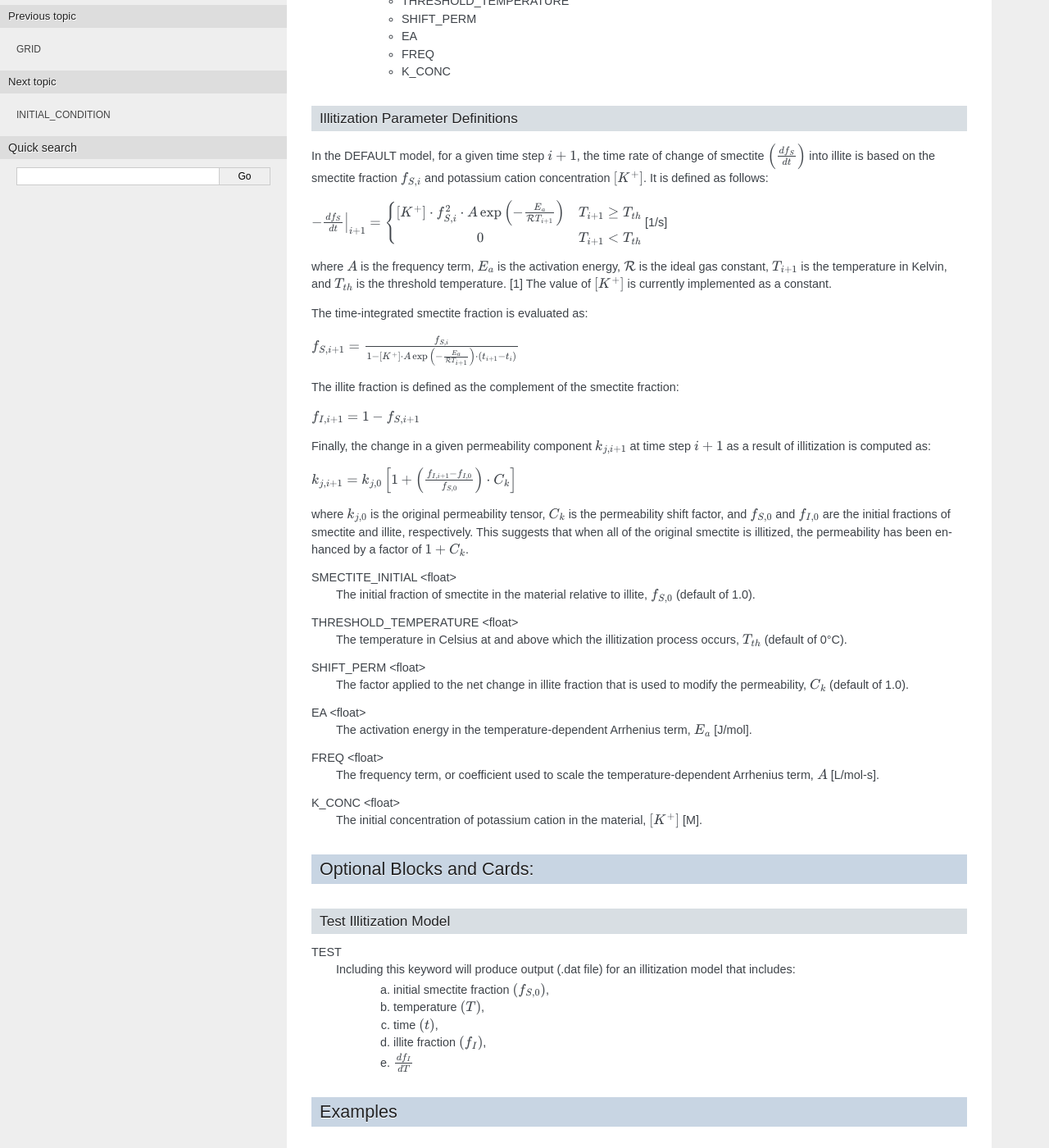
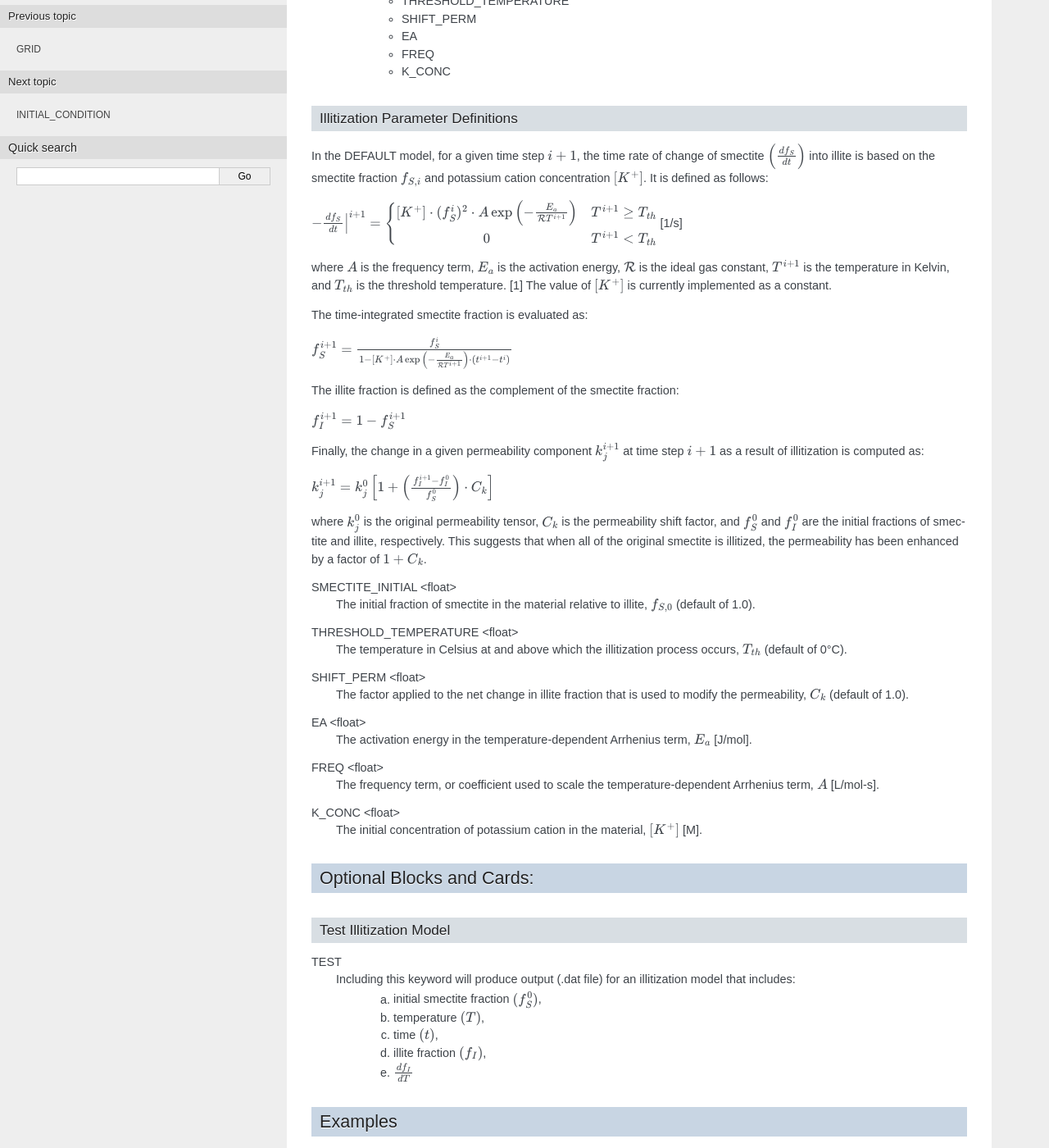
Before and after one commit to Miracloon/pflotran-documentation, a Sphinx documentation site: the page built from source/user_guide/cards/subsurface/illitization.rst, in a window 1280 px wide and 1400 px high, scrolled down 484 px. Shown: the whole window at 82% size. Built offline with Sphinx 7.4.7, drawn with Linux system fonts in a browser that asks for light colours.

```diff
--- a/source/user_guide/cards/subsurface/illitization.rst
+++ b/source/user_guide/cards/subsurface/illitization.rst
@@ -34,23 +34,23 @@ Illitization Parameter Definitions
 
 In the DEFAULT model, for a given time step :math:`i+1`, the time rate of change of smectite :math:`\left(\frac{df_{S}}{dt}\right)` into illite is based on the smectite fraction :math:`f_{S,i}` and potassium cation concentration :math:`[K^{+}]`. It is defined as follows:
 
-:math:`\left.-\frac{df_{S}}{dt}\right|_{i+1}=\left\{{\begin{array}{cc} [K^{+}]\cdot f_{S,i}^{2}\cdot A\exp{\left(-\frac{E_{a}}{\mathcal{R}T_{i+1}}\right)} & T_{i+1}\geq T_{th} \\ 0 & T_{i+1}<T_{th} \\ \end{array} } \right.` [1/s]
+:math:`\left.-\frac{df_{S}}{dt}\right|^{i+1}=\left\{{\begin{array}{cc} [K^{+}]\cdot (f_{S}^{i})^{2}\cdot A\exp{\left(-\frac{E_{a}}{\mathcal{R}T^{i+1}}\right)} & T^{i+1}\geq T_{th} \\ 0 & T^{i+1}<T_{th} \\ \end{array} } \right.` [1/s]
 
-where :math:`A` is the frequency term, :math:`E_{a}` is the activation energy, :math:`\mathcal{R}` is the ideal gas constant, :math:`T_{i+1}` is the temperature in Kelvin, and :math:`T_{th}` is the threshold temperature. [1] The value of :math:`[K^{+}]` is currently implemented as a constant.
+where :math:`A` is the frequency term, :math:`E_{a}` is the activation energy, :math:`\mathcal{R}` is the ideal gas constant, :math:`T^{i+1}` is the temperature in Kelvin, and :math:`T_{th}` is the threshold temperature. [1] The value of :math:`[K^{+}]` is currently implemented as a constant.
 
 The time-integrated smectite fraction is evaluated as:
 
-:math:`f_{S,i+1} = \frac{f_{S,i}}{1-[K^{+}]\cdot A\exp{\left(-\frac{E_{a}}{\mathcal{R}T_{i+1}}\right)}\cdot (t_{i+1}-t_{i})}`
+:math:`f_{S}^{i+1} = \frac{f_{S}^{i}}{1-[K^{+}]\cdot A\exp{\left(-\frac{E_{a}}{\mathcal{R}T^{i+1}}\right)}\cdot (t^{i+1}-t^{i})}`
 
 The illite fraction is defined as the complement of the smectite fraction:
 
-:math:`f_{I,i+1} = 1 - f_{S,i+1}`
+:math:`f_{I}^{i+1} = 1 - f_{S}^{i+1}`
 
-Finally, the change in a given permeability component :math:`k_{j,i+1}` at time step :math:`i+1` as a result of illitization is computed as:
+Finally, the change in a given permeability component :math:`k_{j}^{i+1}` at time step :math:`i+1` as a result of illitization is computed as:
 
-:math:`k_{j,i+1}=k_{j,0}\left[1+\left(\frac{f_{I,i+1}-f_{I,0}}{f_{S,0}}\right)\cdot C_{k}\right]`
+:math:`k_{j}^{i+1}=k_{j}^{0}\left[1+\left(\frac{f_{I}^{i+1}-f_{I}^{0}}{f_{S}^{0}}\right)\cdot C_{k}\right]`
 
-where :math:`k_{j,0}` is the original permeability tensor, :math:`C_{k}` is the permeability shift factor, and :math:`f_{S,0}` and :math:`f_{I,0}` are the initial fractions of smectite and illite, respectively. This suggests that when all of the original smectite is illitized, the permeability has been enhanced by a factor of :math:`1+ C_{k}`.
+where :math:`k_{j}^{0}` is the original permeability tensor, :math:`C_{k}` is the permeability shift factor, and :math:`f_{S}^{0}` and :math:`f_{I}^{0}` are the initial fractions of smectite and illite, respectively. This suggests that when all of the original smectite is illitized, the permeability has been enhanced by a factor of :math:`1+ C_{k}`.
 
 SMECTITE_INITIAL <float>
  The initial fraction of smectite in the material relative to illite, :math:`f_{S,0}` (default of 1.0).
@@ -80,7 +80,7 @@ Test Illitization Model
 -----------------------
 TEST
  Including this keyword will produce output (.dat file) for an illitization model that includes:
-  (a) initial smectite fraction :math:`(f_{S,0})`,
+  (a) initial smectite fraction :math:`(f_{S}^{0})`,
   (b) temperature :math:`(T)`,
   (c) time :math:`(t)`,
   (d) illite fraction :math:`(f_{I})`,
```
